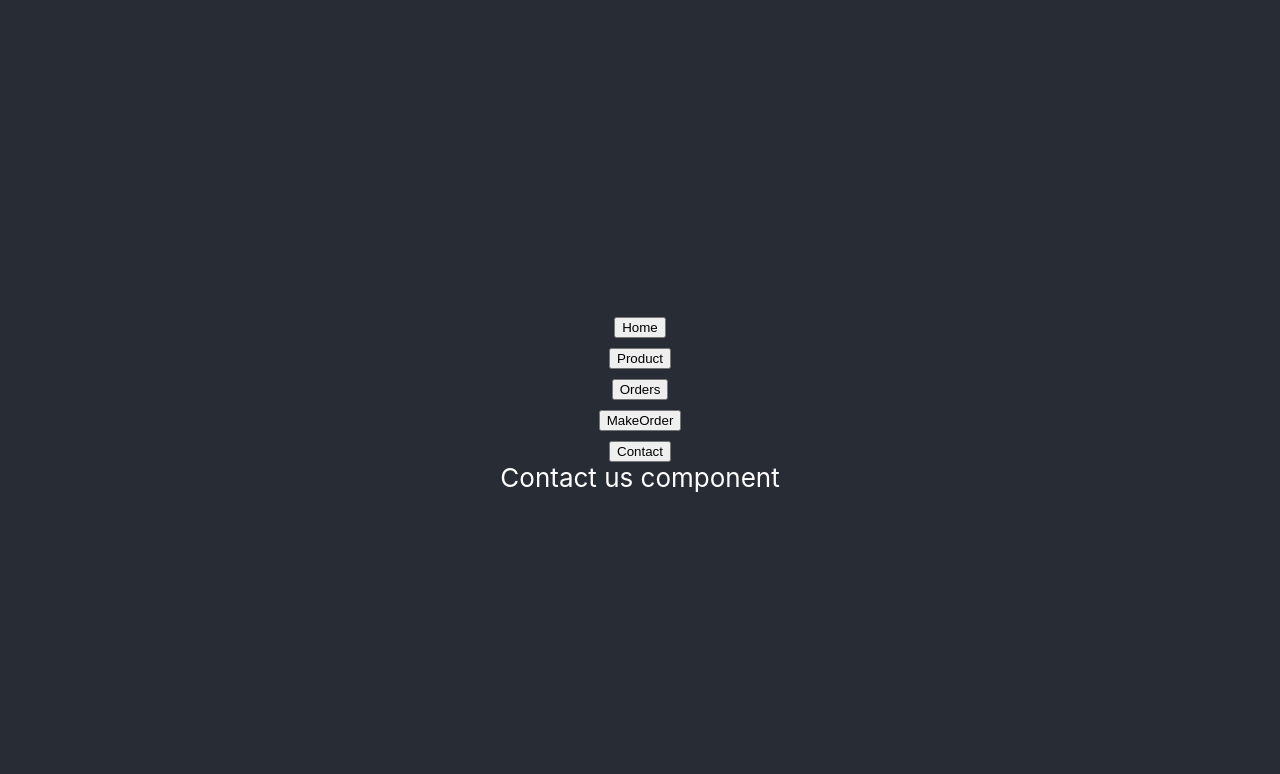
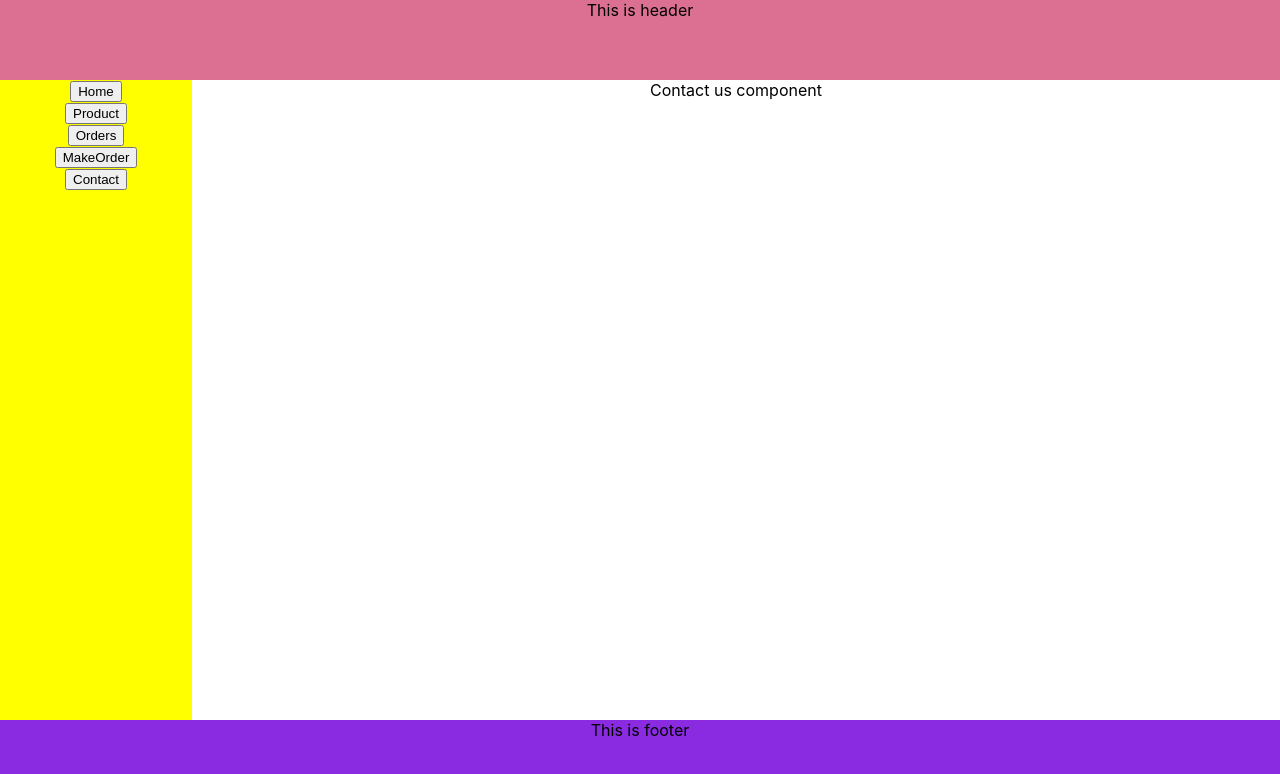
Before and after one commit to EdenGenetTasama/GumFactory-, a React (Create React App) app: page /contact in a window 1280 px wide. Shown: the top 774 px of the page. Built offline with nearby package versions, Linux system fonts and the light colour scheme.

Commit message:
add grid to home and style

```diff
--- a/src/App.css
+++ b/src/App.css
@@ -1,5 +1,14 @@
 .App {
   text-align: center;
+  display: grid;
+  grid-template-areas:
+  'header header '
+  'menu main '
+  'footer footer ';
+  width: 100vw;
+  height: 100vh;
+  grid-template-rows: 10% 80%;
+  grid-template-columns: 15%;
 }
 
 .App-logo {
--- a/src/App.js
+++ b/src/App.js
@@ -5,9 +5,7 @@ import AppRouting from './Routing';
 function App() {
   return (
     <div className="App">
-      <header className="App-header">
      <AppRouting/>
-      </header>
     </div>
   );
 }
--- a/src/Routing.jsx
+++ b/src/Routing.jsx
@@ -5,11 +5,14 @@ import Orders from "./components/OrdersComponent/Orders";
 import MakeOrder from "./components/MakeOrderComonent/MakeOrder";
 import Contact from "./components/ContactUsCompnonet/ContactUs";
 import Navbar from "./components/NavbarComponent/Navbar";
+import Header from "./components/HeaderComponent/Header";
+import Footer from "./components/FooterComponent/Footer";
 
 const AppRouting = () => {
   return (
     <BrowserRouter>
-    <Navbar/>
+      <Header />
+      <Navbar />
       <Routes>
         <Route path="/" element={<Home />} />
         <Route path="/product" element={<Product />} />
@@ -17,6 +20,7 @@ const AppRouting = () => {
         <Route path="/makeOrder" element={<MakeOrder />} />
         <Route path="/contact" element={<Contact />} />
       </Routes>
+      <Footer/>
     </BrowserRouter>
   );
 };
--- /dev/null
+++ b/src/components/FooterComponent/Footer.jsx
@@ -0,0 +1,7 @@
+import '../FooterComponent/footer.css';
+
+const Footer = () => {
+  return <footer className='FooterGrid'>This is footer</footer>;
+};
+
+export default Footer;
--- /dev/null
+++ b/src/components/FooterComponent/footer.css
@@ -0,0 +1,4 @@
+.FooterGrid{
+    grid-area: footer;
+    background-color: blueviolet;
+}
--- /dev/null
+++ b/src/components/HeaderComponent/Header.jsx
@@ -0,0 +1,9 @@
+import '../HeaderComponent/header.css'
+
+const Header=()=>{
+    return(<div className="header">
+This is header
+    </div>)
+}
+
+export default Header
--- /dev/null
+++ b/src/components/HeaderComponent/header.css
@@ -0,0 +1,4 @@
+.header{
+    grid-area: header;
+    background-color: palevioletred;
+}
--- /dev/null
+++ b/src/components/HomeComponent/Home.css
@@ -0,0 +1,4 @@
+.mainInfoGrid{
+
+    grid-area: main;
+}
--- a/src/components/HomeComponent/Home.jsx
+++ b/src/components/HomeComponent/Home.jsx
@@ -1,9 +1,10 @@
+import '../HomeComponent/Home.css'
 
 
 const Home = () => {
 
 
-  return <div>Home component</div>;
+  return <div className="mainInfoGrid">Home component</div>;
 };
 
 export default Home;
--- /dev/null
+++ b/src/components/NavbarComponent/Navbar.css
@@ -0,0 +1,6 @@
+.menuGrid{
+    grid-area: menu;
+    background-color: yellow;
+    display: flex;
+    flex-direction: column;
+}
--- a/src/components/NavbarComponent/Navbar.jsx
+++ b/src/components/NavbarComponent/Navbar.jsx
@@ -1,16 +1,16 @@
 import { Link } from "react-router-dom";
-
+import '../NavbarComponent/Navbar.css'
 
 const Navbar=()=>{
 
 return(
-<>
+<nav className="menuGrid">
     <Link to="/"><button>Home</button></Link>
     <Link to="/product"><button>Product</button></Link>
     <Link to="/orders"><button>Orders</button></Link>
     <Link to="/makeOrder"><button>MakeOrder</button></Link>
     <Link to="/contact"><button>Contact</button></Link>
-</>
+</nav>
 )
 }
 
```
